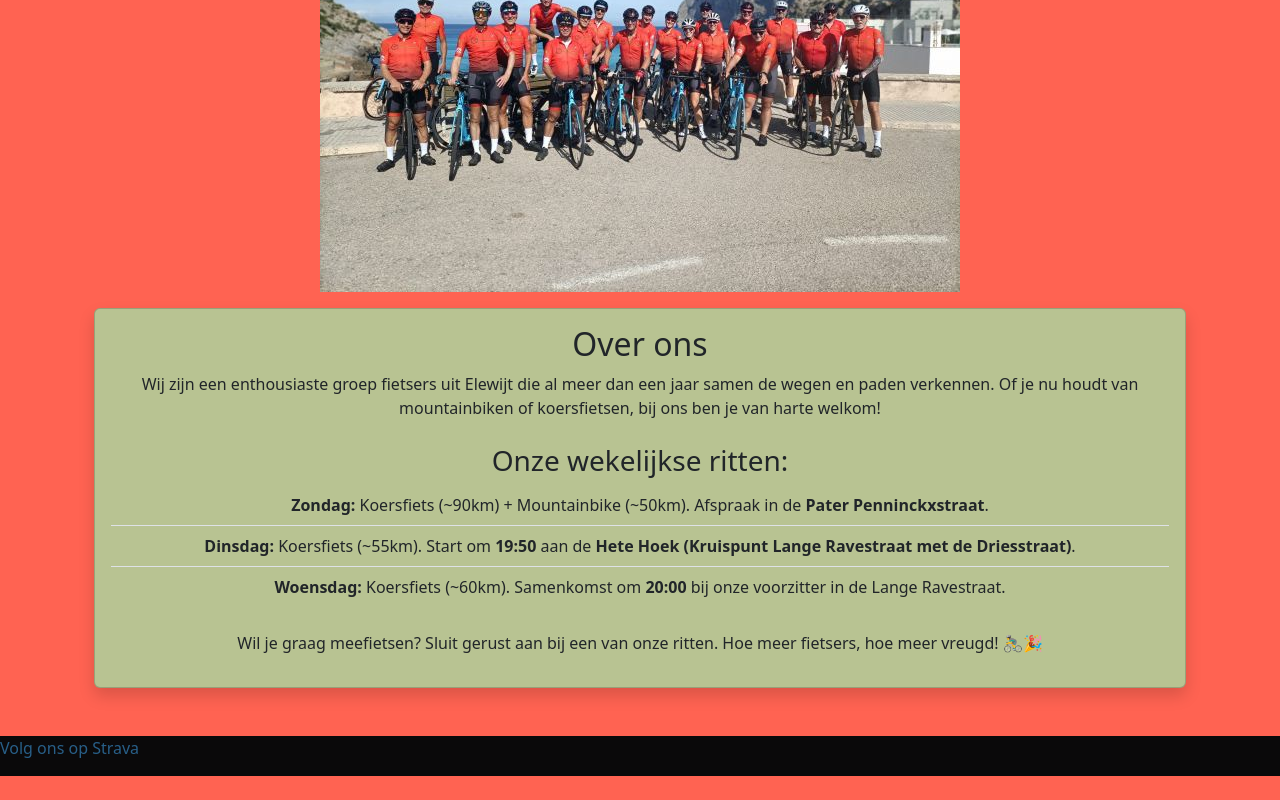
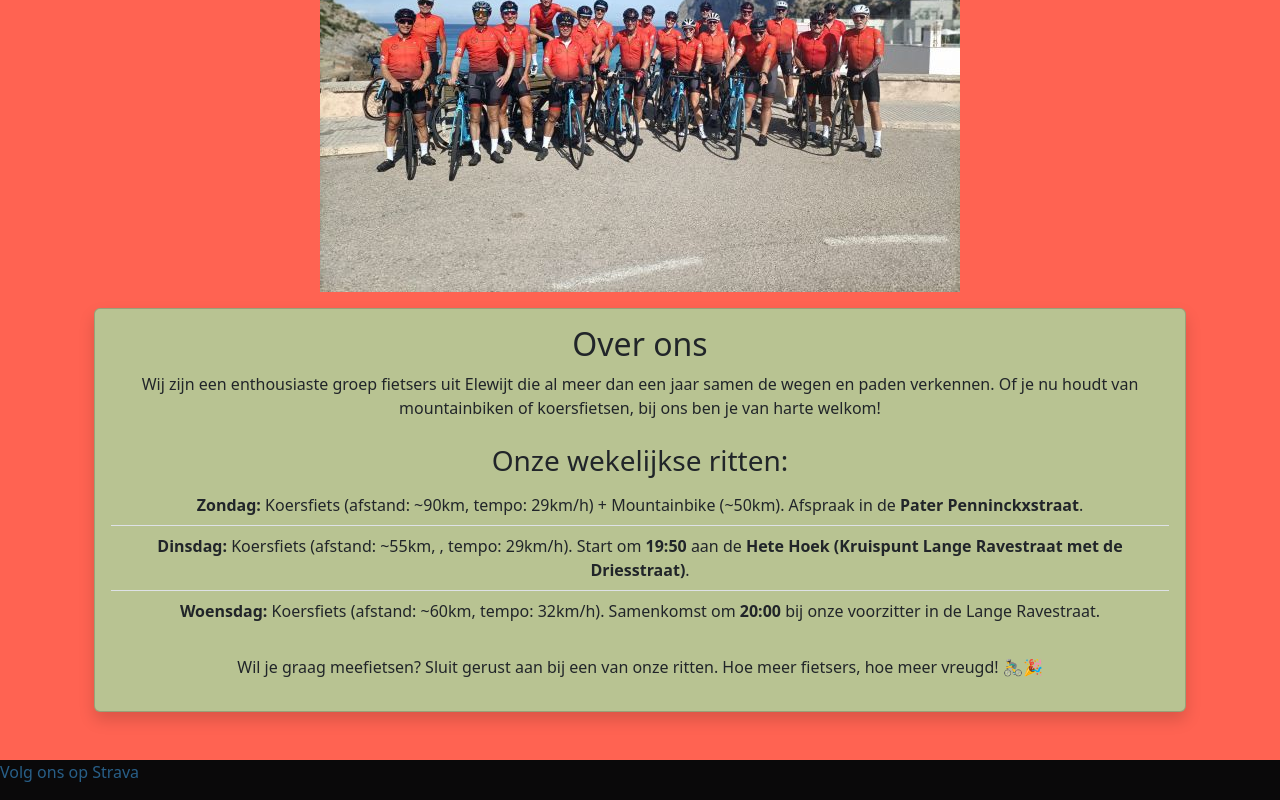
Before and after one commit to timaar/CyclistenElewijt, an Angular app: page / in a window 1280 px wide. Shown: the part 405-1205 px from the top of the page. Before the commit the page ends 1181 px from the top, so only its background shows below. Built offline with nearby package versions, Linux system fonts and the light colour scheme.

Commit message:
feat() using ng bootstrap

```diff
--- a/src/app/app.component.html
+++ b/src/app/app.component.html
@@ -18,9 +18,9 @@
         </p>
         <h3 class="mt-4">Onze wekelijkse ritten:</h3>
         <ul class="list-group list-group-flush">
-          <li class="list-group-item"><strong>Zondag: </strong> Koersfiets (~90km) + Mountainbike (~50km). Afspraak in de <strong>Pater Penninckxstraat</strong>.</li>
-          <li class="list-group-item"><strong>Dinsdag:</strong> Koersfiets (~55km). Start om <strong>19:50</strong> aan de <strong>Hete Hoek (Kruispunt Lange Ravestraat met de Driesstraat)</strong>.</li>
-          <li class="list-group-item"><strong>Woensdag:</strong> Koersfiets (~60km). Samenkomst om <strong>20:00</strong> bij onze voorzitter in de Lange Ravestraat.</li>
+          <li class="list-group-item"><strong>Zondag: </strong> Koersfiets (afstand: ~90km, tempo: 29km/h) + Mountainbike (~50km). Afspraak in de <strong>Pater Penninckxstraat</strong>.</li>
+          <li class="list-group-item"><strong>Dinsdag:</strong> Koersfiets (afstand: ~55km, , tempo: 29km/h). Start om <strong>19:50</strong> aan de <strong>Hete Hoek (Kruispunt Lange Ravestraat met de Driesstraat)</strong>.</li>
+          <li class="list-group-item"><strong>Woensdag:</strong> Koersfiets (afstand: ~60km, tempo: 32km/h). Samenkomst om <strong>20:00</strong> bij onze voorzitter in de Lange Ravestraat.</li>
         </ul>
         <p class="mt-4">
           Wil je graag meefietsen? Sluit gerust aan bij een van onze ritten. Hoe meer fietsers, hoe meer vreugd! 🚴‍♂️🎉
```
